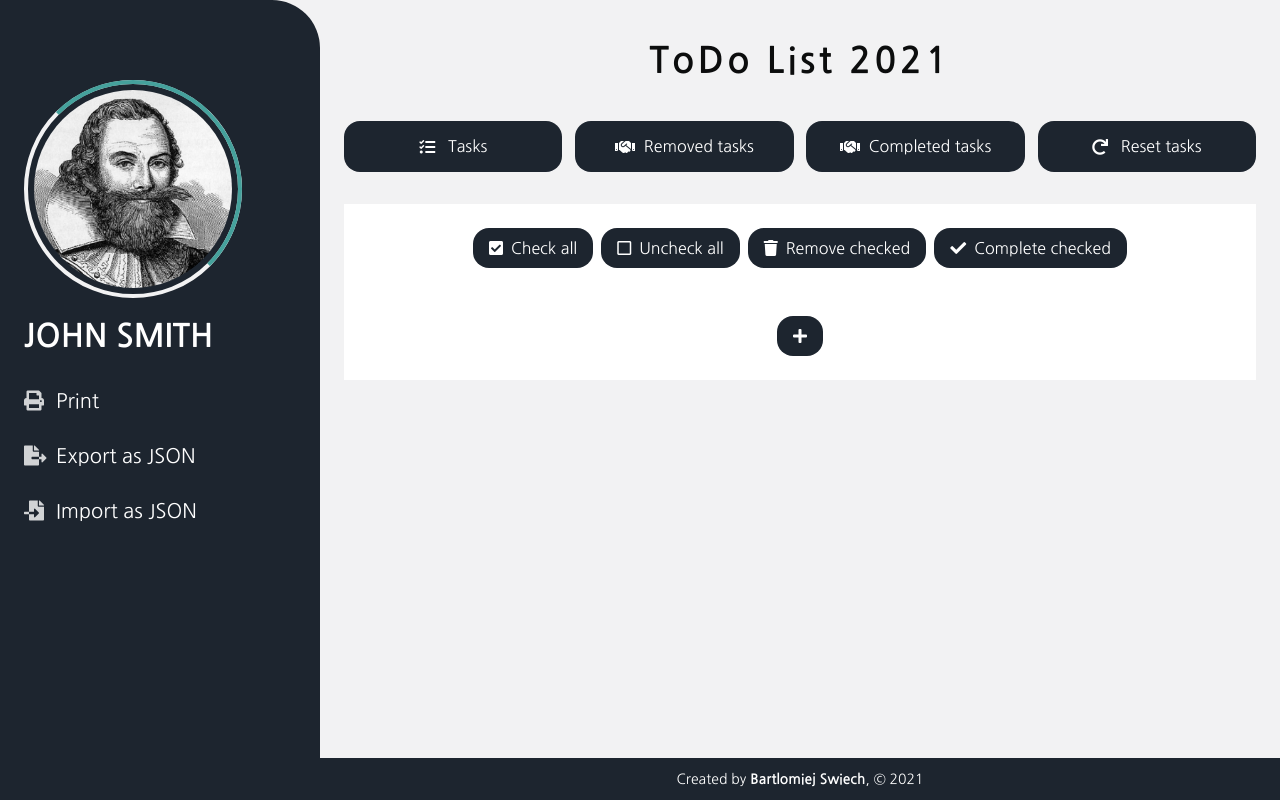
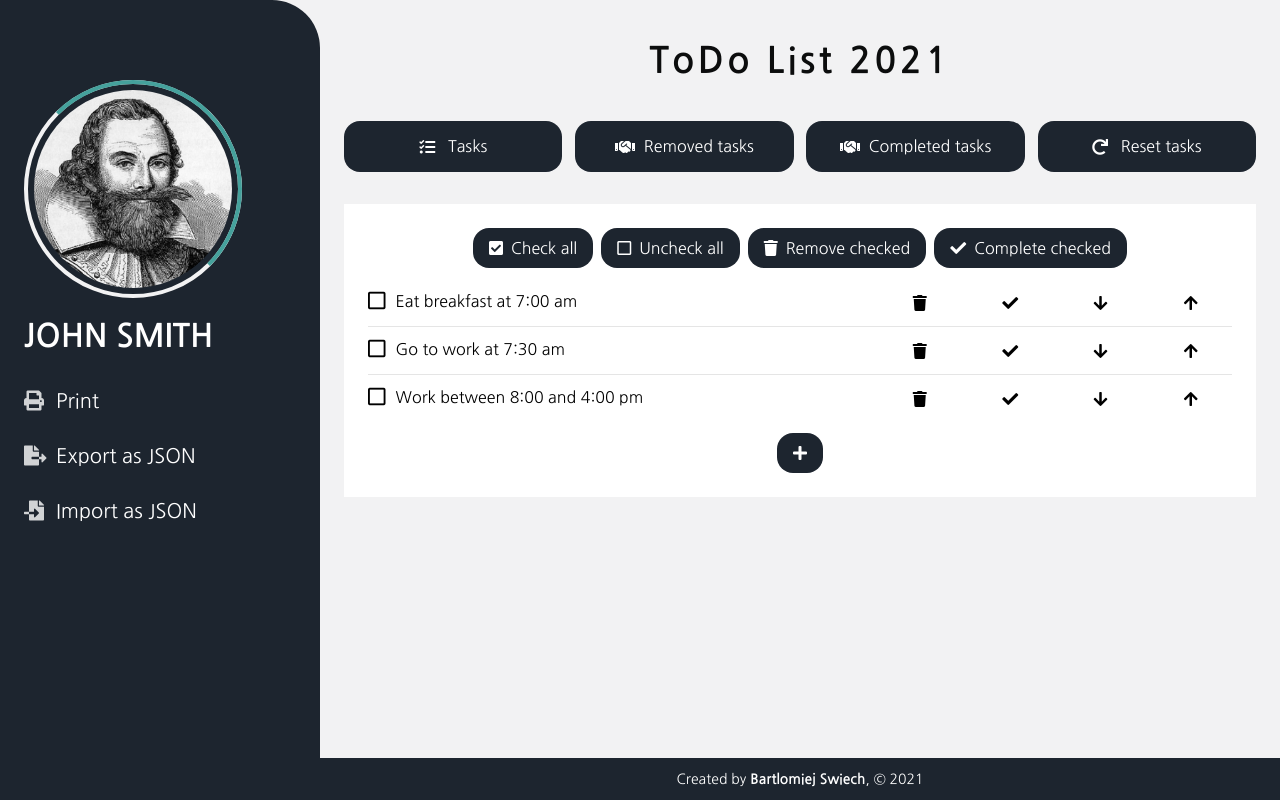
Before and after one commit to BarS99/toDoReactJs, a React (Create React App) app in the folder todo/: page / in a window 1280 px wide. Built offline with nearby package versions, Linux system fonts and the light colour scheme.

Commit message:
Build stateless and statefull components, define state and print ToDoItem in ToDoList

```diff
--- a/todo/src/components/Mainboard.jsx
+++ b/todo/src/components/Mainboard.jsx
@@ -1,6 +1,7 @@
 import React, { Component } from "react";
+import ToDoList from "./ToDoList";
 
-export default class Mainboard extends Component {
+class Mainboard extends Component {
   render() {
     return (
       <main className="mainboard">
@@ -22,7 +23,9 @@ export default class Mainboard extends Component {
             <span className="caption">Complete checked</span>
           </div>
         </div>
-        <div className="todo" id="todo__list" />
+
+        <ToDoList />
+
         <div className="mainboard__footer" id="todo__footer">
           <div className="toolbar__item" id="todo__item-add">
             <i className="fas fa-plus" />
@@ -32,3 +35,5 @@ export default class Mainboard extends Component {
     );
   }
 }
+
+export default Mainboard;
--- a/todo/src/components/NavTabs.jsx
+++ b/todo/src/components/NavTabs.jsx
@@ -1,6 +1,6 @@
 import React, { Component } from "react";
 
-export default class Navtabs extends Component {
+class Navtabs extends Component {
   render() {
     return (
       <nav className="nav-tabs">
@@ -24,3 +24,5 @@ export default class Navtabs extends Component {
     );
   }
 }
+
+export default Navtabs;
--- /dev/null
+++ b/todo/src/components/ToDoItem.jsx
@@ -0,0 +1,30 @@
+import React, { Component } from "react";
+
+class TodoItem extends Component {
+  render() {
+    return (
+      <div className="todo__item">
+        <div className="todo__item-content">
+          <div className="todo__item-check"></div>
+          <div className="todo__item-text">{this.props.item.name}</div>
+        </div>
+        <div className="todo__item-actions">
+          <div className="todo__item-btn todo__item-remove">
+            <i className="fas fa-trash"></i>
+          </div>
+          <div className="todo__item-btn todo__item-complete">
+            <i className="fas fa-check"></i>
+          </div>
+          <div className="todo__item-btn todo__item-move-down">
+            <i className="fas fa-arrow-down"></i>
+          </div>
+          <div className="todo__item-btn todo__item-move-up">
+            <i className="fas fa-arrow-up"></i>
+          </div>
+        </div>
+      </div>
+    );
+  }
+}
+
+export default TodoItem;
--- /dev/null
+++ b/todo/src/components/ToDoList.jsx
@@ -0,0 +1,24 @@
+import React, { Component } from "react";
+import ToDoItem from "./ToDoItem";
+
+class ToDoList extends Component {
+  state = {
+    items: [
+      { id: 0, name: "Eat breakfast at 7:00 am" },
+      { id: 1, name: "Go to work at 7:30 am" },
+      { id: 2, name: "Work between 8:00 and 4:00 pm" },
+    ],
+  };
+
+  render() {
+    return (
+      <div className="todo" id="todo__list">
+        {this.state.items.map((item) => {
+          return <ToDoItem key={item.id} item={item} />;
+        })}
+      </div>
+    );
+  }
+}
+
+export default ToDoList;
```
Also changed, not shown: todo/src/components/Aside.jsx (+4 -4 lines), todo/src/components/Footer.jsx (+5 -5 lines), todo/src/components/Header.jsx (+4 -4 lines), todo/src/components/Main.jsx (+4 -4 lines).
